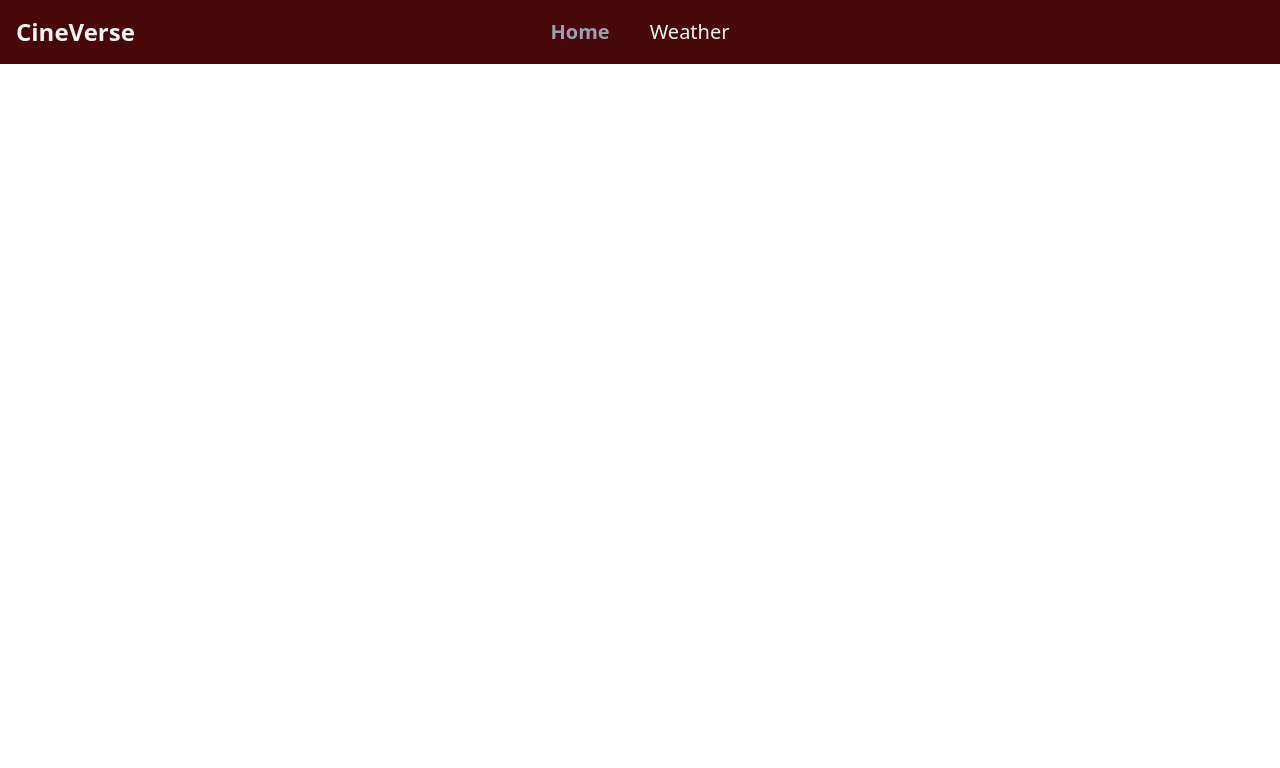
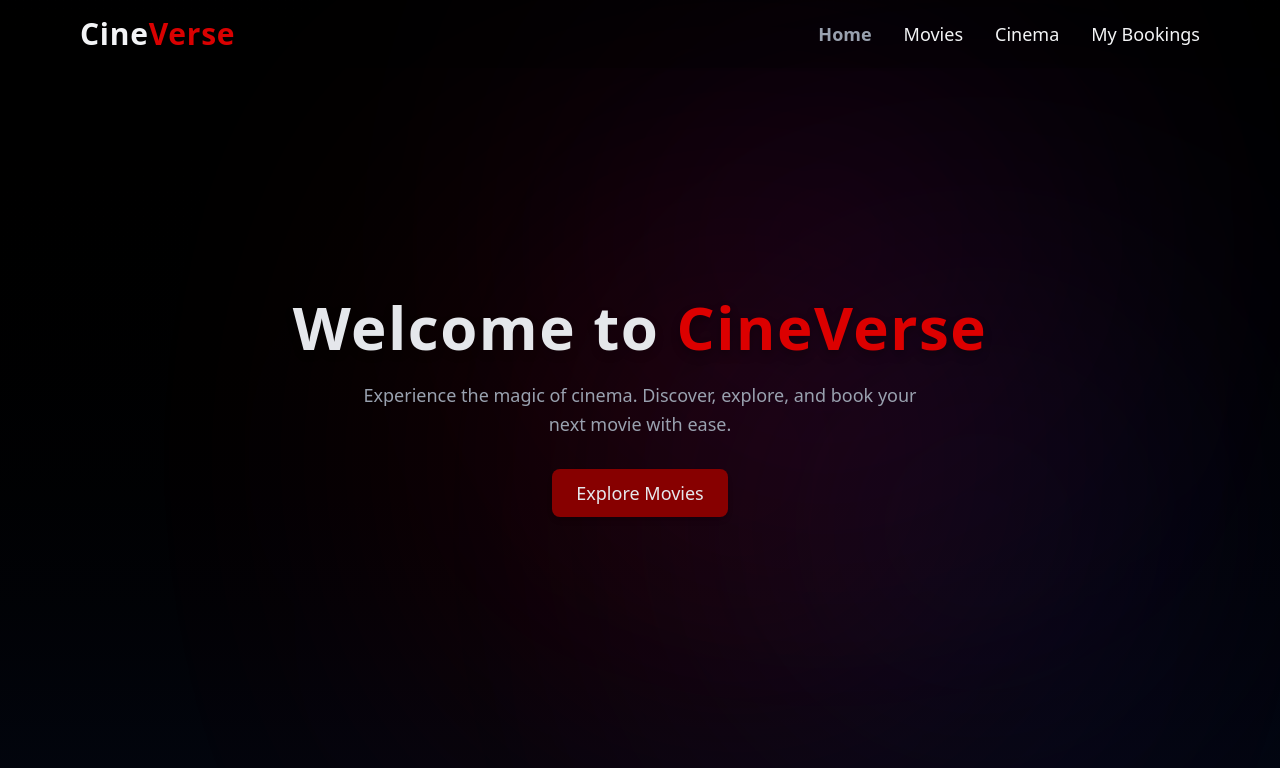
Before and after one commit to aarushi-sinha04/CineVerse, a React (Vite) app in the folder frontend/: page / in a window 1280 px wide. Shown: the top 768 px of the page. Built offline with nearby package versions, Linux system fonts and the light colour scheme.

Commit message:
feat: enhance Header and Home components with animations and improved layout

```diff
--- a/frontend/package.json
+++ b/frontend/package.json
@@ -13,6 +13,8 @@
     "@shadcn/ui": "^0.0.4",
     "@tailwindcss/vite": "^4.0.17",
     "axios": "^1.8.4",
+    "framer-motion": "^12.6.2",
+    "lucide-react": "^0.484.0",
     "react": "^19.0.0",
     "react-dom": "^19.0.0",
     "react-router-dom": "^7.4.0",
--- a/frontend/src/components/Header.jsx
+++ b/frontend/src/components/Header.jsx
@@ -1,34 +1,61 @@
 import React from "react";
-import { Link, NavLink } from "react-router-dom";
+import { NavLink } from "react-router-dom";
 
 function Header() {
     return (
-        <header className="w-full sticky top-0 z-50 ">
-            <div className=' bg-red-950 p-4  flex items-center justify-between '>
-            <div className='text-gray-100 font-bold text-2xl  '>
-                CineVerse
-            </div>
-            <div className='absolute left-1/2 transform -translate-x-1/2 flex space-x-10 text-xl text-gray-100'>
-                <NavLink to="/"
-                className={({isActive}) => `'hover:text-gray-400' ${isActive? "text-gray-400 font-bold": ''}` }
-                >Home</NavLink>
+        <header className="w-full sticky top-0 z-50 bg-black/30 shadow-md">
+            <div className="p-4 flex items-center justify-between max-w-6xl mx-auto">
 
-                 <NavLink
-                  onClick={(e) => {
-                    e.preventDefault()
-                    alert('Please enter city below')}}
-                  to="/weather"
-                  className={({ isActive }) => `hover:text-gray-400 ${isActive ? "text-gray-400 font-bold" : ""}`}>
-                  Weather
-              </NavLink>
-
+                {/* Logo */}
+                <div className="text-gray-100 font-bold text-3xl tracking-wide">
+                    Cine<span className="text-[#d90101]">Verse</span>
                 </div>
 
+                {/* Navigation Links */}
+                <nav className="hidden md:flex space-x-8 text-lg text-gray-100">
+                    <NavLink
+                        to="/"
+                        className={({ isActive }) =>
+                            `hover:text-gray-400 transition ${isActive ? "text-gray-400 font-semibold" : ""}`
+                        }>
+                        Home
+                    </NavLink>
+
+                    <NavLink
+                        to="/movie"
+                        className={({ isActive }) =>
+                            `hover:text-gray-400 transition ${isActive ? "text-gray-400 font-semibold" : ""}`
+                        }>
+                        Movies
+                    </NavLink>
+
+                    <NavLink
+                        to="/cinema"
+                        className={({ isActive }) =>
+                            `hover:text-gray-400 transition ${isActive ? "text-gray-400 font-semibold" : ""}`
+                        }>
+                        Cinema
+                    </NavLink>
+
+                    <NavLink
+                        to="/my-bookings"
+                        className={({ isActive }) =>
+                            `hover:text-gray-400 transition ${isActive ? "text-gray-400 font-semibold" : ""}`
+                        }>
+                        My Bookings
+                    </NavLink>
+                </nav>
+
+                {/* Mobile Menu Button (Optional) */}
+                <button className="md:hidden text-gray-100 focus:outline-none">
+                    <svg className="w-6 h-6" fill="none" stroke="currentColor" strokeWidth="2"
+                        viewBox="0 0 24 24">
+                        <path strokeLinecap="round" strokeLinejoin="round" d="M4 6h16M4 12h16m-7 6h7" />
+                    </svg>
+                </button>
             </div>
-
-
         </header>
-    )
+    );
 }
 
 export default Header;
--- a/frontend/src/components/Home.jsx
+++ b/frontend/src/components/Home.jsx
@@ -1,12 +1,90 @@
-import React, { useEffect, useState } from 'react'
-import Header from './Header'
+import React from "react";
+import { NavLink } from "react-router-dom";
+import { motion } from "framer-motion";
+import Header from "./Header";
 
 function Home() {
     return (
-        <div>
-            <Header/>
+        <div className="relative h-screen w-full flex flex-col items-center justify-center text-gray-100 overflow-hidden">
+            <Header />
+
+            {/* Background Animation Layer */}
+            <motion.div
+                className="absolute inset-0 bg-gradient-to-b from-gray-900 via-black to-gray-950"
+                animate={{ backgroundPosition: ["0% 0%", "100% 100%", "0% 0%"] }}
+                transition={{ duration: 10, repeat: Infinity, ease: "linear" }}
+                style={{ backgroundSize: "200% 200%" }}
+            ></motion.div>
+
+            {/* Enhanced Red Glow */}
+            <motion.div
+                className="absolute w-[400px] h-[400px] bg-red-600 opacity-30 rounded-full blur-[180px]"
+                initial={{ x: "-50%", y: "-50%" }}
+                animate={{ x: ["-30%", "25%", "-30%"], y: ["-20%", "15%", "-20%"] }}
+                transition={{ duration: 12, repeat: Infinity, ease: "easeInOut" }}
+            ></motion.div>
+
+            {/* More Visible Navy Blue Glow */}
+            <motion.div
+                className="absolute bottom-10 right-10 w-[350px] h-[350px] bg-blue-700 opacity-25 rounded-full blur-[170px]"
+                initial={{ x: "50%", y: "50%" }}
+                animate={{ x: ["25%", "-30%", "25%"], y: ["15%", "-20%", "15%"] }}
+                transition={{ duration: 14, repeat: Infinity, ease: "easeInOut" }}
+            ></motion.div>
+
+            {/* New Purple Glow for a Galactic Effect */}
+            <motion.div
+                className="absolute top-16 left-1/2 w-[300px] h-[300px] bg-purple-600 opacity-20 rounded-full blur-[160px]"
+                initial={{ x: "-40%", y: "-30%" }}
+                animate={{ x: ["-20%", "20%", "-20%"], y: ["-10%", "15%", "-10%"] }}
+                transition={{ duration: 16, repeat: Infinity, ease: "easeInOut" }}
+            ></motion.div>
+
+            {/* Content Section */}
+            <motion.div
+                initial={{ opacity: 0, y: 30 }}
+                animate={{ opacity: 1, y: 0 }}
+                transition={{ duration: 1, ease: "easeOut" }}
+                className="text-center z-10 flex flex-col items-center justify-center h-full -mt-16"
+            >
+                <motion.h2
+                    initial={{ opacity: 0, y: -20 }}
+                    animate={{ opacity: 1, y: 0 }}
+                    transition={{ delay: 0.3, duration: 1 }}
+                    className="text-6xl font-bold mb-6 text-gray-200 tracking-wide drop-shadow-lg"
+                >
+                    Welcome to{" "}
+                    <span className="text-[#dc0000] drop-shadow-lg">
+                        CineVerse
+                    </span>
+                </motion.h2>
+
+
+
+                <motion.p
+                    initial={{ opacity: 0, y: 20 }}
+                    animate={{ opacity: 1, y: 0 }}
+                    transition={{ delay: 0.6, duration: 1 }}
+                    className="text-lg text-gray-400 mb-10 max-w-xl leading-relaxed"
+                >
+                    Experience the magic of cinema. Discover, explore, and book your next movie with ease.
+                </motion.p>
+
+                <motion.div
+                    initial={{ scale: 0.9, opacity: 0 }}
+                    animate={{ scale: 1, opacity: 1 }}
+                    transition={{ delay: 1, duration: 0.5, ease: "easeOut" }}
+                >
+                    <NavLink
+                        to="/movie"
+                        className="px-6 py-3 text-lg font-medium text-gray-200 bg-[#870000] rounded-lg hover:bg-[#610000] hover:text-gray-300 transition-all duration-300 shadow-md"
+                    >
+                        Explore Movies
+                    </NavLink>
+                </motion.div>
+            </motion.div>
         </div>
-    )
+    );
 }
 
 export default Home;
```
Also changed, not shown: frontend/src/index.css (line endings or trailing spaces), 1 other file (tests, documents, lock files or other folders).
